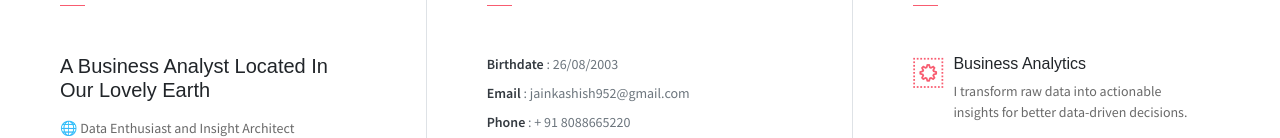
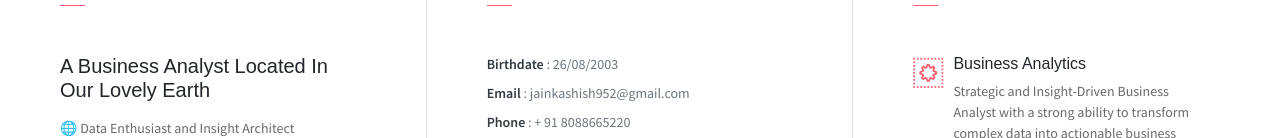
Before and after one commit to Kashish-Jain1/Portfolio, a website: page index.html in a window 1280 px wide. Shown: the part 814-952 px from the top of the page. Drawn offline with nearby package versions, Linux system fonts and the light colour scheme; some packages are replaced by stand-ins of ours; files that its build step writes are made by us from their sources; files whose address does not match are found by name.

Commit message:
Modified

```diff
--- a/index.html
+++ b/index.html
@@ -104,7 +104,7 @@
                     <div class="col-1 text-danger pt-1"><i class="ti-widget icon-lg"></i></div>
                     <div class="col-10 ml-auto mr-3">
                         <h6>Business Analytics</h6>
-                        <p class="subtitle">  I transform raw data into actionable insights for better data-driven decisions.</p>
+                        <p class="subtitle">  Strategic and Insight-Driven Business Analyst with a strong ability to transform complex data into actionable business insights. Proficient in Power BI, Excel, Tableau, and SQL, with hands-on experience in sales analysis, supply chain optimization, and financial data reporting. Skilled in data storytelling, dashboard development, and KPI tracking, enabling informed decision-making for business growth.</p>
                         <hr>
                     </div>
                 </div>
```
